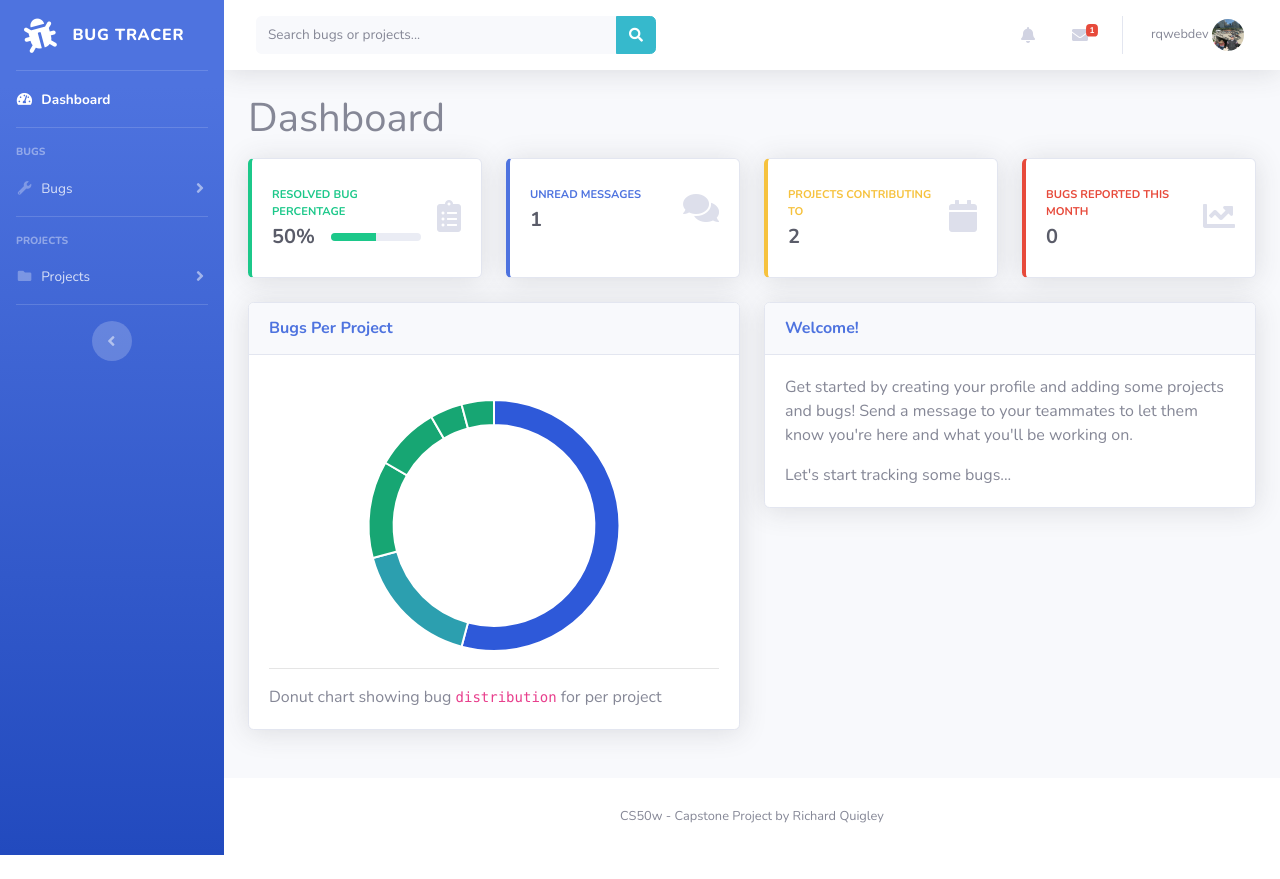
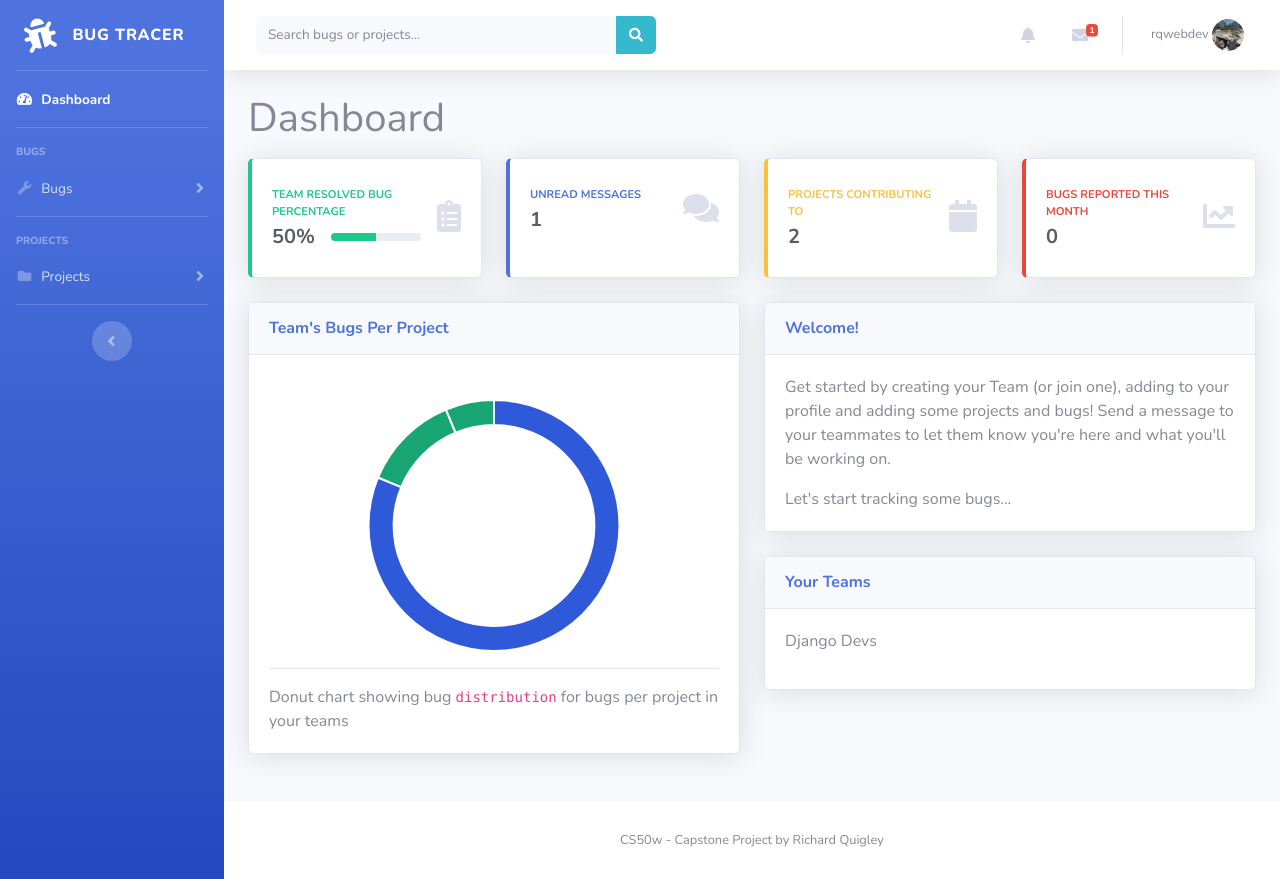
Before and after one commit to riquiofficial/bugtracer, a Django app: page / in a window 1280 px wide. Before the commit the page ends 855 px from the top, so only its background shows below. Run offline with Django 3.2, Linux system fonts and the light colour scheme; a user stored in the database is signed in; data comes from the database, SQL or seed files in the repository; both versions use the stored data as it was after the commit; some libraries are stand-ins or nearby versions.

Commit message:
added groups for users

```diff
--- a/bugtracerapp/forms.py
+++ b/bugtracerapp/forms.py
@@ -23,27 +23,49 @@ class BugForm(forms.ModelForm):
 
 class ProjectForm(forms.ModelForm):
 
+    # only get users from same team/group as user for a new project
+    def __init__(self, *args, **kwargs):
+        self.request = kwargs.pop('request', None)
+        super(ProjectForm, self).__init__(*args, **kwargs)
+        users_in_group = []
+        for group in self.request.user.groups.all():
+            users_in_group.append(User.objects.filter(groups=group))
+        if len(users_in_group):
+            self.fields['contributors'].queryset = users_in_group[0]
+        self.fields['group'].queryset = self.request.user.groups.all()
+
     class Meta:
         model = Project
-        fields = ['title', 'contributors', 'description', 'logo']
+        fields = ['title', 'contributors', 'description', 'logo', 'group']
         widgets = {
             'title': forms.TextInput(attrs={'class': 'form-control mb-2', 'id': 'project_name'}),
             'contributors': forms.SelectMultiple(attrs={'class': 'form-control mb-2'}),
             'description': forms.Textarea(attrs={'class': 'form-control mb-2'}),
-            'logo': forms.ClearableFileInput(attrs={'class': 'custom-file mb-2'})
+            'logo': forms.ClearableFileInput(attrs={'class': 'custom-file mb-2'}),
+            'group': forms.Select(attrs={'class': 'form-control mb-2'})
+
         }
 
 
 class UpdateProjectForm(forms.ModelForm):
 
+    # only get users from same team/group as project
+    def __init__(self, *args, **kwargs):
+        self.request = kwargs.pop('request', None)
+        super(UpdateProjectForm, self).__init__(*args, **kwargs)
+        self.fields['contributors'].queryset = User.objects.filter(
+            groups=self.instance.group)
+        self.fields['group'].queryset = self.request.user.groups.all()
+
     class Meta:
         model = Project
-        fields = ['title', 'contributors', 'description', 'logo']
+        fields = ['title', 'contributors', 'description', 'logo', 'group']
         widgets = {
             'title': forms.TextInput(attrs={'class': 'form-control mb-2', 'id': 'update-project-name'}),
             'contributors': forms.SelectMultiple(attrs={'class': 'form-control mb-2', 'id': 'update-contributors'}),
             'description': forms.Textarea(attrs={'class': 'form-control mb-2', 'id': 'update-description'}),
-            'logo': forms.ClearableFileInput(attrs={'class': 'custom-file mb-2', 'id': 'update-logo'})
+            'logo': forms.ClearableFileInput(attrs={'class': 'custom-file mb-2', 'id': 'update-logo'}),
+            'group': forms.Select(attrs={'class': 'form-control mb-2', 'id': 'update-group'})
         }
 
 
--- a/bugtracerapp/models.py
+++ b/bugtracerapp/models.py
@@ -1,5 +1,5 @@
 from django.db import models
-from django.contrib.auth.models import AbstractUser
+from django.contrib.auth.models import AbstractUser, Group
 from django.core.validators import MaxValueValidator, MinValueValidator
 from django.urls import reverse
 
@@ -71,6 +71,8 @@ class Project(models.Model):
     description = models.CharField(max_length=500)
     date = models.DateTimeField(auto_now_add=True)
     logo = models.ImageField(upload_to="logos/", null=True, blank=True)
+    group = models.ForeignKey(
+        Group, blank=True, null=True, on_delete=models.CASCADE)
 
     class Meta:
         ordering = ['title']
@@ -79,7 +81,9 @@ class Project(models.Model):
         return self.title
 
     def get_user_profiles(self):
+        print("getting profiles...")
         user_list = []
         for user in self.contributors.all():
             user_list.append(user)
+        print(user_list)
         return user_list
--- a/bugtracerapp/serializers.py
+++ b/bugtracerapp/serializers.py
@@ -20,7 +20,8 @@ class ProjectDetailSerializer(serializers.HyperlinkedModelSerializer):
 
     class Meta:
         model = Project
-        fields = ['id', 'title', 'logo', 'contributors', 'description', 'date']
+        fields = ['id', 'title', 'logo', 'contributors',
+                  'description', 'date']
 
 
 class ProfileSerializer(serializers.HyperlinkedModelSerializer):
--- a/bugtracerapp/static/bugtracer/js/alerts.js
+++ b/bugtracerapp/static/bugtracer/js/alerts.js
@@ -201,7 +201,14 @@ function alertClick(e) {
     })
       // remove unread styles
       .then(li ? li.classList.remove("list-group-item-primary") : "")
-      .then(navContent ? navContent.classList.remove("font-weight-bold") : "")
+      .then(
+        navContent
+          ? [
+              navContent.classList.remove("font-weight-bold"),
+              navContent.classList.add("font-weight-normal"),
+            ]
+          : ""
+      )
       // adjust unread counter in nav
       .then(() => [
         unread.innerHTML--,
--- a/bugtracerapp/static/bugtracer/js/messages.js
+++ b/bugtracerapp/static/bugtracer/js/messages.js
@@ -373,7 +373,14 @@ function messageClick(e) {
     })
       // remove unread styles
       .then(li ? li.classList.remove("list-group-item-primary") : "")
-      .then(navContent ? navContent.classList.remove("font-weight-bold") : "")
+      .then(
+        navContent
+          ? [
+              navContent.classList.remove("font-weight-bold"),
+              navContent.classList.add("font-weight-normal"),
+            ]
+          : ""
+      )
       // adjust unread counter in nav
       .then(() => [
         unread.innerHTML--,
--- a/bugtracerapp/static/bugtracer/js/projects.js
+++ b/bugtracerapp/static/bugtracer/js/projects.js
@@ -28,6 +28,7 @@ const projectName = document.getElementById("project_name");
 const description = document.getElementById("id_description");
 const logo = document.getElementById("id_logo");
 const projectCsrf = document.getElementsByName("csrfmiddlewaretoken")[1];
+const group = document.getElementById("id_group");
 
 document.getElementById("submitProjectForm").addEventListener("click", () => {
   // get all contributors
@@ -44,6 +45,7 @@ document.getElementById("submitProjectForm").addEventListener("click", () => {
   formData.append("title", projectName.value);
   formData.append("contributors", contributorValues);
   formData.append("description", description.value);
+  formData.append("group", group.value);
   console.log(contributorValues);
 
   submitForm(projectCsrf, formData);
@@ -144,10 +146,21 @@ export function createProjectHtmlElement(project) {
       <ul style="list-style: none">
       ${project.contributors
         .map(
-          (
-            contributor
-          ) => `<a><li class="contributor" data-id="${project.id}" data-username="${contributor.username}" style="padding: 3px"><img src="${contributor.profile_picture}"
-      width="40px" height="40px" data-id="${project.id}" data-username="${contributor.username}" class="rounded-circle" alt="${contributor.username}'s profile picture">
+          (contributor) => `<a><li class="contributor" data-id="${
+            project.id
+          }" data-username="${
+            contributor.username
+          }" style="padding: 3px"><img src="${
+            contributor.profile_picture
+              ? contributor.profile_picture
+              : window.location.origin +
+                "/static/bugtracer/img/undraw_profile.svg"
+          }"
+      width="40px" height="40px" data-id="${project.id}" data-username="${
+            contributor.username
+          }" class="rounded-circle" alt="${
+            contributor.username
+          }'s profile picture">
       ${contributor.username}</li></a>`
         )
         .join("")}
--- a/bugtracerapp/templates/bugtracerapp/layout.html
+++ b/bugtracerapp/templates/bugtracerapp/layout.html
@@ -325,7 +325,7 @@
                         <div class="card-body">
                             <div class="row no-gutters align-items-center">
                                 <div class="col mr-2">
-                                    <div class="text-xs font-weight-bold text-success text-uppercase mb-1">Resolved Bug Percentage
+                                    <div class="text-xs font-weight-bold text-success text-uppercase mb-1">Team Resolved Bug Percentage
                                     </div>
                                     <div class="row no-gutters align-items-center">
                                         <div class="col-auto">
@@ -405,7 +405,7 @@
                         <div class="card shadow mb-4">
                             <!-- Card Header - Dropdown -->
                             <div class="card-header py-3">
-                                <h6 class="m-0 font-weight-bold text-primary">Bugs Per Project</h6>
+                                <h6 class="m-0 font-weight-bold text-primary">Team's Bugs Per Project</h6>
                             </div>
                             <!-- Card Body -->
                             <div class="card-body">
@@ -413,7 +413,7 @@
                                     <canvas id="myPieChart" width="512" height="253" style="display: block; width: 512px; height: 253px;" class="chartjs-render-monitor"></canvas>
                                 </div>
                                 <hr>
-                                Donut chart showing bug <code>distribution</code> for per project
+                                Donut chart showing bug <code>distribution</code> for bugs per project in your teams
                             </div>
 
                     </div>
@@ -431,8 +431,19 @@
                             <h6 class="m-0 font-weight-bold text-primary">Welcome!</h6>
                         </div>
                         <div class="card-body">
-                            <p>Get started by creating your profile and adding some projects and bugs! Send a message to your teammates to let them know you're here and what you'll be working on.</p>
+                            <p>Get started by creating your Team (or join one), adding to your profile and adding some projects and bugs! Send a message to your teammates to let them know you're here and what you'll be working on.</p>
                             <p class="mb-0">Let's start tracking some bugs...</p>
+                        </div>
+                    </div>
+                    <div class="card shadow mb-4">
+                        <div class="card-header py-3">
+                            <h6 class="m-0 font-weight-bold text-primary">Your Teams</h6>
+                        </div>
+                        <div class="card-body">
+                            {%for group in groups%}
+                            <p>{{group}}</p>
+                            {%endfor%}
+
                         </div>
                     </div>
 
--- a/bugtracerapp/views.py
+++ b/bugtracerapp/views.py
@@ -13,6 +13,7 @@ from django.http import HttpResponseRedirect
 from django.urls import reverse, reverse_lazy
 
 # models and forms
+from django.db.models import Q
 from .models import *
 from .forms import *
 
@@ -25,7 +26,7 @@ import datetime
 @login_required(login_url='login')
 def index(request, slug=""):
     bug_form = BugForm
-    project_form = ProjectForm
+    project_form = ProjectForm(request.POST, request=request)
     message_form = MessageForm
 
     if request.method == "POST":
@@ -70,10 +71,14 @@ def index(request, slug=""):
 
                 # add multiple contributors
                 all_contributors = [data['contributors'].split(',')]
-                print(all_contributors)
                 for num in all_contributors[0]:
                     new_project.contributors.add(num)
 
+                # check group exists. if user in group add to project
+                group = Group.objects.get(pk=data['group'])
+                if group in request.user.groups.all():
+                    print("group addition worked")
+                    new_project.group = group
                 new_project.save()
 
                 return JsonResponse({"message": "Project successfully created!"}, status=201)
@@ -106,29 +111,56 @@ def index(request, slug=""):
             return JsonResponse({'error': 'not a valid form'})
 
     # dashboard data
-    total_bugs = Bug.objects.all().count()
-    solved_bugs = Bug.objects.filter(solved=True)
-    solved_bugs_percentage = int(round(solved_bugs.count() / total_bugs * 100))
+
+    groups = request.user.groups.all()
+
+    active_bugs = []
+    solved_bugs = []
+    this_months_bugs = []
+    all_projects = []
+
+    # for each group user is in, add active bug
+    for group in groups:
+        active_bugs.append(Bug.objects.filter(
+            project__group=group).order_by('priority', '-date'))
+        solved_bugs.append(Bug.objects.filter(
+            project__group=group).order_by('priority', '-date'))
+        this_months_bugs.append(Bug.objects.filter(
+            project__group=group, date__month=datetime.datetime.now().month))
+        all_projects.append(Project.objects.filter(group=group))
+
+    total_bugs = 0
+    solved_bugs_percentage = 0
+
+    if len(active_bugs):
+        total_bugs += active_bugs[0].count()
+
+    if len(solved_bugs):
+        total_bugs += solved_bugs[0].count()
+        solved_bugs_percentage = int(
+            round(solved_bugs[0].count() / total_bugs * 100))
+
+    if len(this_months_bugs):
+        this_months_bugs = this_months_bugs[0].count()
+    else:
+        this_months_bugs = 0
 
     unread_messages = Message.objects.filter(
         receiver=request.user).exclude(read=request.user).count()
 
     total_projects = Project.objects.filter(contributors=request.user).count()
 
-    this_months_bugs = Bug.objects.filter(
-        date__month=datetime.datetime.now().month).count()
-
-    projects = Project.objects.all()
     bugs_per_project = {}
-    for project in projects:
-        bugs_per_project[project.title] = Bug.objects.filter(
-            project=project).count()
+    if len(all_projects):
+        for project in all_projects[0]:
+            bugs_per_project[project.title] = Bug.objects.filter(
+                project=project).count()
 
     return render(request, 'bugtracerapp/layout.html', {"bug_form": bug_form,
                                                         "project_form": project_form, "message_form": message_form,
                                                         "total_active_bugs": total_bugs, "solved_bugs": solved_bugs_percentage,
                                                         "unread_messages": unread_messages, "total_projects": total_projects,
-                                                        'this_months_bugs': this_months_bugs, 'bugs_per_project': bugs_per_project})
+                                                        'this_months_bugs': this_months_bugs, 'bugs_per_project': bugs_per_project, "groups": groups})
 
 # rest framework classes
 
@@ -151,12 +183,19 @@ class Messages(viewsets.ModelViewSet):
 
 class ActiveBugs(LoginRequiredMixin, viewsets.ModelViewSet):
     login_url = 'login'
-    queryset = Bug.objects.filter(solved=False).order_by('priority', '-date')
     paginate_by = 10
     serializer_class = BugSerializer
     permission_classes = [permissions.IsAuthenticated]
     filter_backends = [filters.SearchFilter]
     search_fields = ['title', 'content', 'author__username']
+
+    def get_queryset(self):
+        groups = self.request.user.groups.all()
+        queryset = []
+        for group in groups:
+            queryset.append(Bug.objects.filter(
+                project__group=group, solved=False).order_by('priority', '-date'))
+        return queryset[0]
 
 
 class Solved(LoginRequiredMixin, viewsets.ModelViewSet):
@@ -169,16 +208,30 @@ class Solved(LoginRequiredMixin, viewsets.ModelViewSet):
     filter_backends = [filters.SearchFilter]
     search_fields = ['title', 'content', 'author__username']
 
+    def get_queryset(self):
+        groups = self.request.user.groups.all()
+        queryset = []
+        for group in groups:
+            queryset.append(Bug.objects.filter(
+                project__group=group, solved=True).order_by('priority', '-date'))
+        return queryset[0]
+
 
 class Projects(LoginRequiredMixin, viewsets.ModelViewSet):
     login_url = 'login'
-    queryset = Project.objects.all()
     ordering = ['title']
     paginate_by = 10
     serializer_class = ProjectDetailSerializer
     permission_classes = [permissions.IsAuthenticated]
     filter_backends = [filters.SearchFilter]
     search_fields = ['title', 'description', 'contributors__username']
+
+    def get_queryset(self):
+        groups = self.request.user.groups.all()
+        queryset = []
+        for group in groups:
+            queryset.append(Project.objects.filter(group=group))
+        return queryset[0]
 
 
 class Profile(LoginRequiredMixin, viewsets.ModelViewSet):
@@ -200,6 +253,11 @@ class UpdateProject(LoginRequiredMixin, UpdateView):
     def form_valid(self, form):
         form.instance.author = self.request.user
         return super().form_valid(form)
+
+    def get_form_kwargs(self):
+        kwargs = super(UpdateProject, self).get_form_kwargs()
+        kwargs.update({'request': self.request})
+        return kwargs
 
 
 class EditProfile(LoginRequiredMixin, UpdateView):
```
Also changed, not shown: bugtracerapp/migrations/0011_project_group.py (added), bugtracerapp/migrations/0012_auto_20210621_1141.py (added), db.sqlite3, media/logos/Screenshot_from_2021-01-24_16-16-36.png (deleted), media/logos/logo.png (added), media/logos/logo_h4IRLj1.png (added), media/profile-pics/fiv_7QzbT49.png (added).
